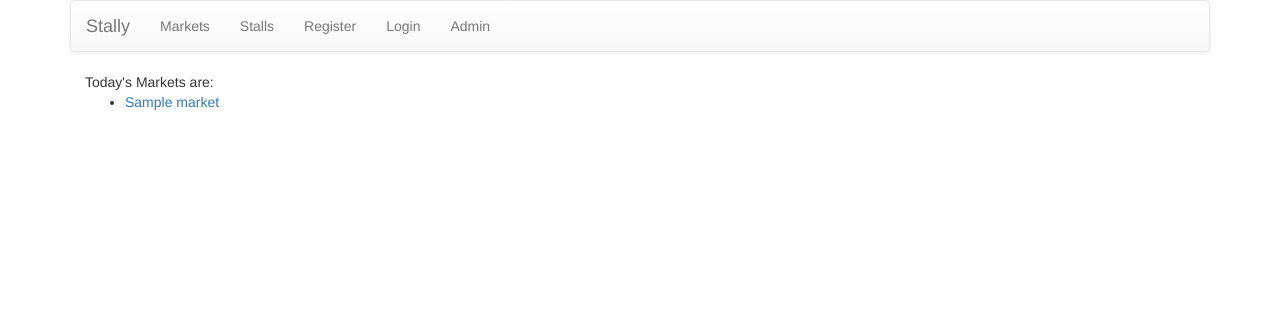
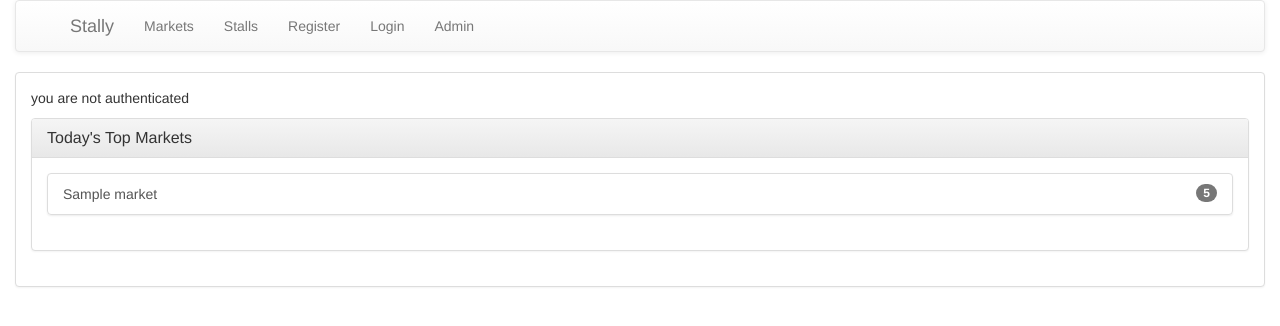
Before and after one commit to tomreeveclark/stally-project-one, a Django app: page / in a window 1280 px wide. Shown: the top 326 px of the page. Run offline with Django 3.2, Linux system fonts and the light colour scheme; tables that the repository leaves empty hold one stand-in row (values such as "Sample post"); some libraries are stand-ins or nearby versions.

Commit message:
Stally Project, Thursday 3/3 Update

```diff
--- a/stally/models.py
+++ b/stally/models.py
@@ -6,7 +6,7 @@ from decimal import Decimal
 from django.db import models
 
 class UserProfile(models.Model):
-    user = models.OneToOneField(User)
+    user = models.OneToOneField(User, related_name="userprofile")
 
     #website = models.URLField(blank=True)
     #picture = models.ImageField(upload_to='profile_images', blank=True)
--- a/stally/templates/stally/base.html
+++ b/stally/templates/stally/base.html
@@ -1,4 +1,5 @@
 <!DOCTYPE html>
+{% load staticfiles %}
 
 <html>
     <head>
@@ -16,6 +17,9 @@
         <!-- Latest compiled and minified JavaScript -->
         <script src="https://maxcdn.bootstrapcdn.com/bootstrap/3.3.6/js/bootstrap.min.js" integrity="sha384-0mSbJDEHialfmuBBQP6A4Qrprq5OVfW37PRR3j5ELqxss1yVqOtnepnHVP9aJ7xS" crossorigin="anonymous"></script>
 
+        <!-- Load Static CSS Files -->
+        <link rel="stylesheet" type="text/css" href="{% static 'stally/css/style.css' %}" />
+
         {% block headscript %}{% endblock %}
 
         <title>{% block title %}{% endblock %}</title>
@@ -23,7 +27,7 @@
     </head>
 
     <body>
-        <div class="container">
+        <div class="container-fluid">
             <nav class="navbar navbar-default">
                 <div class="container">
                     <div class="navbar-header">
@@ -39,11 +43,12 @@
                 </div>
             </nav>
 
-            <div class="container">
-                {% block body_block %}{% endblock %}
-                <p>{% block random %}{% endblock %}</p>
+            <div class="panel panel-default">
+                <div class="panel-body">
+                    {% block body_block %}{% endblock %}
+                </div>
             </div>
-
+            {% block body_block_two %}{% endblock %}
         </div>
     </body>
 </htmL>
--- a/stally/templates/stally/index.html
+++ b/stally/templates/stally/index.html
@@ -1,5 +1,4 @@
 {% extends 'stally/base.html' %}
-{% load staticfiles %}
 {% block title %}
 
 Stally
@@ -8,15 +7,39 @@ Stally
 
     {% block body_block %}
 
+    {% if user.is_authenticated %}
+        <p>You are authenticated, and your username is {{ user }}!<p>
+            {% if user.userprofile.markets.all %}
+                <p>You are subscribed to the following markets: <p>
+                <ul>
+                    {% for market in user.userprofile.markets.all %}
+                        <li>{{ market }}</li>
+                    {% endfor %}
+                </ul>
+            {% endif %}
+
+    {% else %}
+        <p>you are not authenticated<p>
+    {% endif %}
 
     {% if markets %}
-    Today's Markets are:
-    <ul>
-        {% for market in markets %}
-        <li><a href="/market/{{ market.slug }}">{{ market }}</a></li>
-        {% endfor %}
-    </ul>
+    <div class="panel panel-default">
+        <div class="panel-heading">
+            <h3 class="panel-title">Today's Top Markets</h3>
+        </div>
+        <div class="panel-body">
+            <div class="list-group">
+                {% for market in markets %}
+                    <a href="/market/{{ market.slug }}" class="list-group-item">
+                        {{ market }}
+                        <span class="badge">5</span>
+                    </a>
+                {% endfor %}
+            </div>
+        </div>
+    </div>
     {% endif %}
 
 
+
     {% endblock %}
--- a/stally/templates/stally/login.html
+++ b/stally/templates/stally/login.html
@@ -1,5 +1,4 @@
 {% extends 'stally/base.html' %}
-{% load staticfiles %}
 {% block title %}
 
 Stally
--- a/stally/templates/stally/market.html
+++ b/stally/templates/stally/market.html
@@ -1,6 +1,4 @@
 {% extends 'stally/base.html' %}
-{% load staticfiles %}
-
 {% block title %}
 
 Stally
--- a/stally/templates/stally/stall.html
+++ b/stally/templates/stally/stall.html
@@ -1,5 +1,4 @@
 {% extends 'stally/base.html' %}
-{% load staticfiles %}
 {% block title %}
 
 Stally
```
Also changed, not shown: stally/templates/stally/markets.html (+3 -27 lines), stally/migrations/0009_userprofile_markets.py (added), stally/migrations/0010_auto_20160302_1145.py (added), stally/migrations/0011_auto_20160302_1147.py (added), stally/migrations/0012_auto_20160303_0844.py (added).
